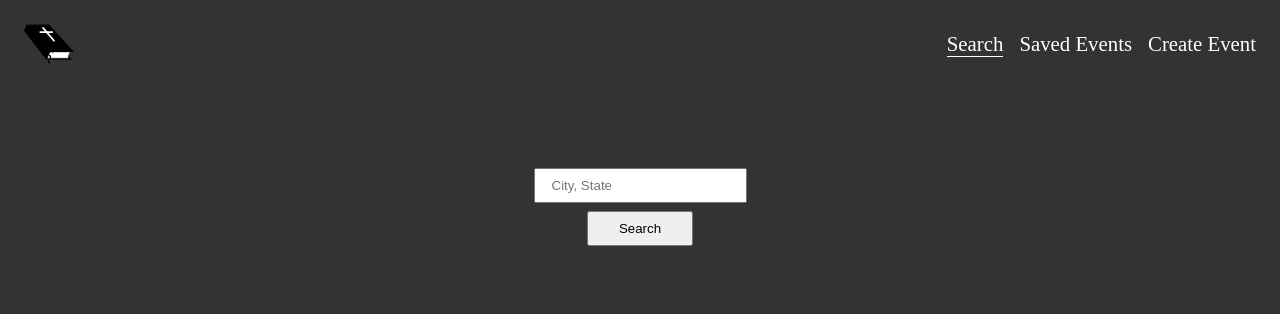
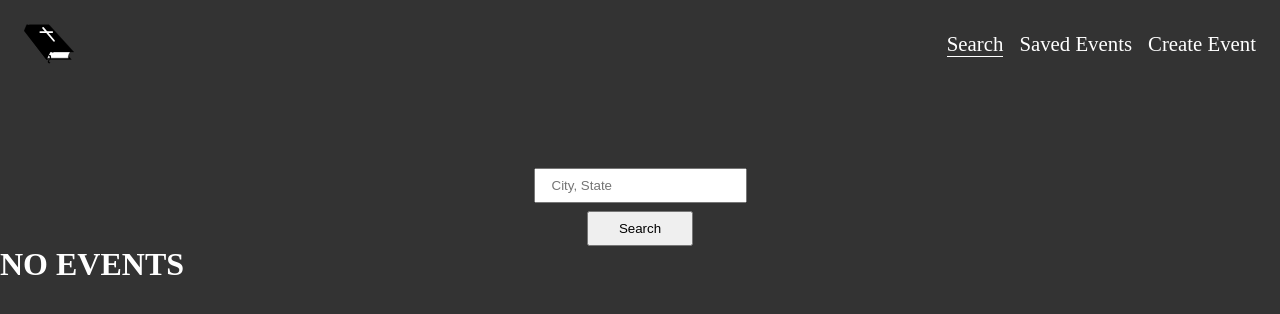
Before and after one commit to Marshnme/revival, a Next.js app: page /auth/dashboard in a window 1280 px wide. Shown: the top 314 px of the page. Built offline with nearby package versions, Linux system fonts and the light colour scheme.

Commit message:
rendering event info on dashboard

```diff
--- a/components/dashboard/Main.jsx
+++ b/components/dashboard/Main.jsx
@@ -1,6 +1,11 @@
 import styles from '@/components/dashboard/main.module.css';
+import { useSelector } from 'react-redux';
 
 const Main = () => {
+	const allEvents = useSelector((state) => {
+		return state.events.allEvents;
+	});
+
 	return (
 		<>
 			<main>
@@ -12,6 +17,13 @@ const Main = () => {
 				</section>
 				{/*if search results returns events, display events */}
 				{/* if no events, display 'hottest events' text */}
+				{allEvents.length === 0 ? (
+					<h1>NO EVENTS</h1>
+				) : (
+					allEvents.map((item) => {
+						return <p key={item.desc}>{item.location}</p>;
+					})
+				)}
 			</main>
 		</>
 	);
--- a/pages/auth/savedEvents.jsx
+++ b/pages/auth/savedEvents.jsx
@@ -1,5 +1,6 @@
 import Header from '@/components/dashboard/Header';
 import SavedEventsList from '@/components/dashboard/savedEvents/SavedEventsList.jsx';
+
 const savedEvents = () => {
 	return (
 		<>
--- a/store/stateSlices/eventSlice.jsx
+++ b/store/stateSlices/eventSlice.jsx
@@ -7,7 +7,7 @@ const initialState = {
 };
 
 const eventSlice = createSlice({
-	name: 'event',
+	name: 'events',
 	initialState,
 	reducers: {
 		getAllEvents(state, action) {
--- a/store/store.jsx
+++ b/store/store.jsx
@@ -3,7 +3,7 @@ import { HYDRATE, createWrapper } from 'next-redux-wrapper';
 import eventReducer from '@/store/stateSlices/eventSlice';
 
 const store = configureStore({
-	reducer: { event: eventReducer },
+	reducer: { events: eventReducer },
 });
 
 // export const wrapper = createWrapper(store);
```
